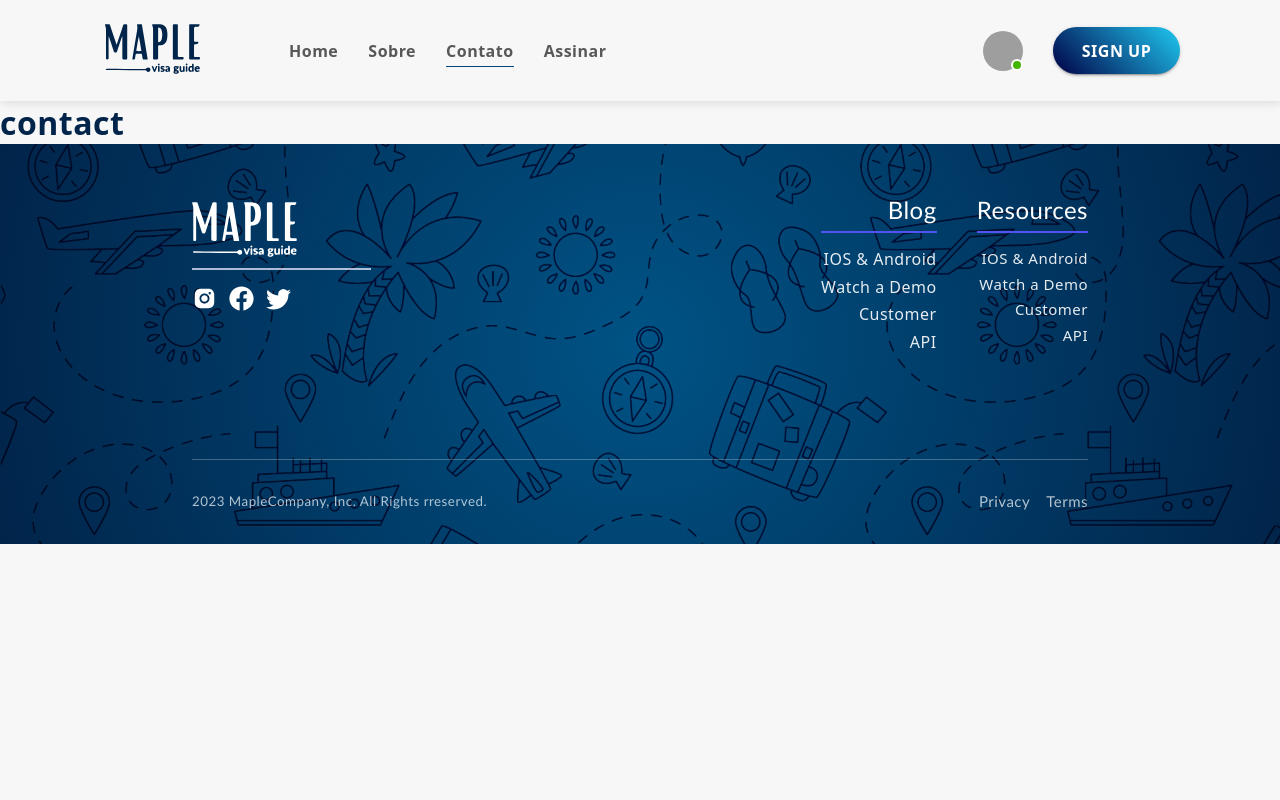
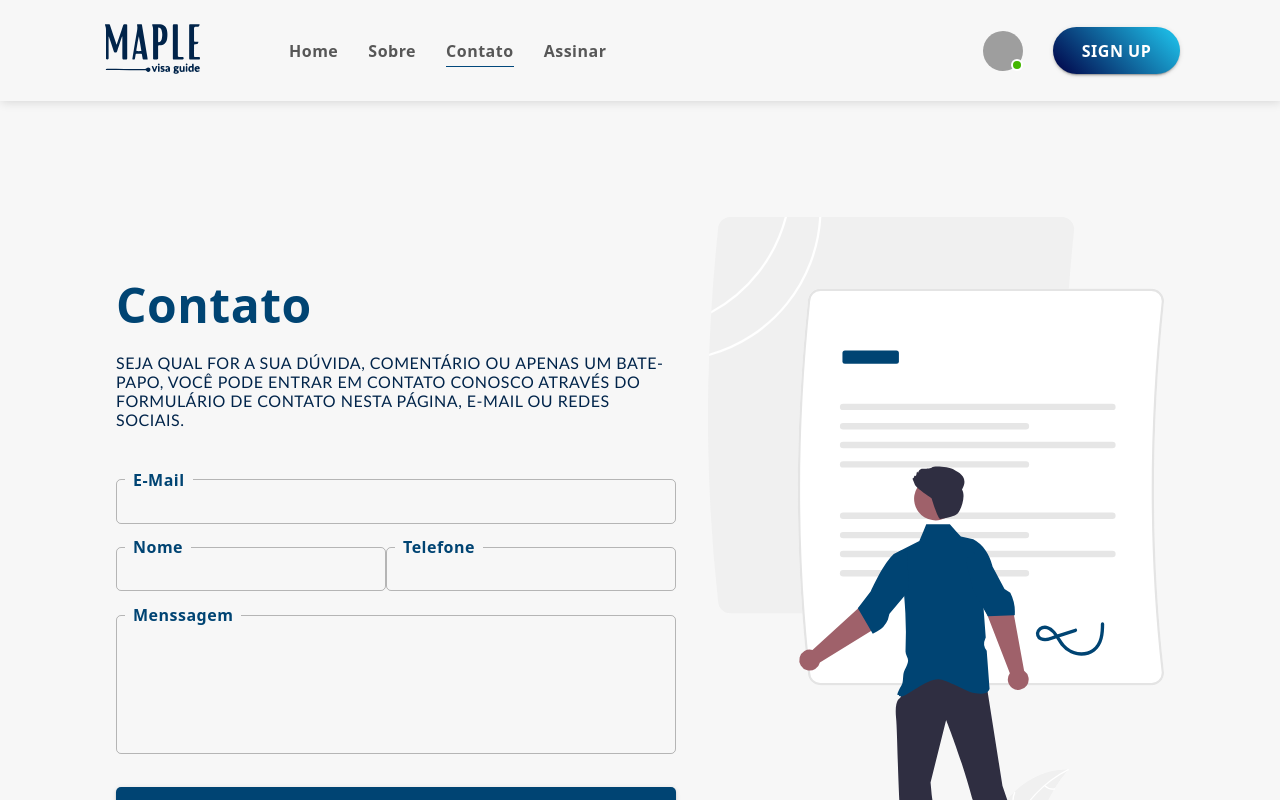
Before and after one commit to lucasdef15/maple-visa-guide, a React (Vite) app in the folder client/: page /contato in a window 1280 px wide. Shown: the top 800 px of the page. Built offline with nearby package versions, Linux system fonts and the light colour scheme; grey boxes are pictures that could not be loaded; a web font is replaced by a local one.

Commit message:
feat: cotact page

```diff
--- /dev/null
+++ b/client/src/components/contact/ContactContent.tsx
@@ -0,0 +1,56 @@
+import { styled } from '@mui/material/styles';
+import { Stack } from '@mui/material';
+import ContactForm from './ContactForm';
+import contactPic from '/assets/svgs/contactPic.svg';
+
+const StyledContact = styled(Stack)(() => ({
+  '& .contactImage-wrapper': {
+    paddingInline: '1rem',
+    width: '80%',
+  },
+  '& .contact-wrapper': {
+    width: '100%',
+    maxWidth: '1080px',
+  },
+}));
+const ContactTitle = styled('section')(({ theme }) => ({
+  paddingInline: '1rem',
+  marginBottom: '40px',
+  '& h1': {
+    fontSize: 'clamp(32px, 5vw, 48px)',
+    marginBottom: '1rem',
+    color: theme.palette.secondary.dark,
+  },
+}));
+
+export default function ContactContent() {
+  return (
+    <StyledContact
+      className='spacing'
+      sx={{ marginBlock: { xs: '150px', sm: '100px' }, width: '100%' }}
+    >
+      <Stack
+        className='contact-container'
+        flexDirection={{ xs: 'column', sm: 'row' }}
+        justifyContent='center'
+        alignItems='center'
+        spacing={[12, 2]}
+      >
+        <div className='contact-wrapper'>
+          <ContactTitle>
+            <h1>Contato</h1>
+            <p>
+              SEJA QUAL FOR A SUA DÚVIDA, COMENTÁRIO OU APENAS UM BATE-PAPO,
+              VOCÊ PODE ENTRAR EM CONTATO CONOSCO ATRAVÉS DO FORMULÁRIO DE
+              CONTATO NESTA PÁGINA, E-MAIL OU REDES SOCIAIS.
+            </p>
+          </ContactTitle>
+          <ContactForm />
+        </div>
+        <div className='contactImage-wrapper'>
+          <img src={contactPic} alt='contact pic' />
+        </div>
+      </Stack>
+    </StyledContact>
+  );
+}
--- /dev/null
+++ b/client/src/components/contact/ContactForm.tsx
@@ -0,0 +1,110 @@
+import { styled } from '@mui/material/styles';
+import { Button, Stack } from '@mui/material';
+import { MdOutlineMarkEmailUnread } from 'react-icons/md';
+
+const StyledForm = styled('form')(({ theme }) => ({
+  '&': {
+    paddingInline: '1rem',
+  },
+  '& legend': {
+    paddingInline: '.5rem',
+    marginLeft: '.5rem',
+    fontSize: '1rem',
+    fontWeight: 'bold',
+    color: theme.palette.secondary.dark,
+  },
+  '& label': {
+    position: 'relative',
+    left: -99999,
+  },
+  '& fieldset': {
+    padding: '0 0',
+    height: '55px',
+    borderRadius: '5px',
+    border: '1px solid #00000044',
+    marginBottom: '.8rem',
+  },
+  '& input': {
+    width: '100%',
+    position: 'relative',
+    top: '-20px',
+    border: 'none',
+    background: 'transparent',
+    fontSize: '1rem',
+    padding: '.3rem 1rem',
+  },
+  '& input:focus-visible': {
+    outline: 'none',
+    border: 'none',
+  },
+  '& fieldset:focus-within': {
+    border: `1.5px solid ${theme.palette.secondary.dark}`,
+  },
+  '& #textField': {
+    height: '150px',
+  },
+  '& #textField #message': {
+    width: '100%',
+    height: 'calc(100% - 20px)',
+    padding: '0 1rem',
+    border: 'none',
+    background: 'transparent',
+    fontSize: '16px',
+    resize: 'none',
+    position: 'relative',
+    top: '-10px',
+  },
+  '& #textField #message:focus-visible': {
+    outline: 'none',
+    border: 'none',
+  },
+}));
+
+const StyledButton = styled(Button)(({ theme }) => ({
+  borderRadius: '5px',
+  width: '100%',
+  height: '50px',
+  fontSize: '1rem',
+  fontWeight: 'bold',
+  textTransform: 'unset',
+  backgroundColor: theme.palette.secondary.dark,
+}));
+
+export default function ContactForm() {
+  return (
+    <StyledForm>
+      <fieldset>
+        <legend>E-Mail</legend>
+        <label htmlFor='email'>email</label>
+        <input type='email' id='email' />
+      </fieldset>
+      <Stack
+        flexDirection={{ xs: 'column', sm: 'row' }}
+        justifyContent={'space-between'}
+      >
+        <fieldset>
+          <legend>Nome</legend>
+          <label htmlFor='name'>nome</label>
+          <input type='text' id='name' />
+        </fieldset>
+        <fieldset>
+          <legend>Telefone</legend>
+          <label htmlFor='phone'>telefone</label>
+          <input type='text' id='phone' />
+        </fieldset>
+      </Stack>
+      <fieldset id='textField'>
+        <legend>Menssagem</legend>
+        <label htmlFor='message'>mensagem</label>
+        <textarea id='message' />
+      </fieldset>
+      <StyledButton
+        variant='contained'
+        startIcon={<MdOutlineMarkEmailUnread />}
+        sx={{ mt: { xs: '25px', sm: '20px' } }}
+      >
+        Enviar
+      </StyledButton>
+    </StyledForm>
+  );
+}
--- a/client/src/pages/Contact.tsx
+++ b/client/src/pages/Contact.tsx
@@ -1,7 +1,9 @@
+import ContactContent from '../components/contact/ContactContent';
+
 export default function Contact() {
   return (
-    <div>
-      <h1>contact</h1>
-    </div>
+    <>
+      <ContactContent />
+    </>
   );
 }
--- a/client/src/styles/Theme.ts
+++ b/client/src/styles/Theme.ts
@@ -13,6 +13,7 @@ const Theme = createTheme({
     },
     secondary: {
       main: '#01244a',
+      dark: '#004473',
     },
   },
   shape: {
```
Also changed, not shown: client/public/assets/svgs/contactPic.svg (added).
